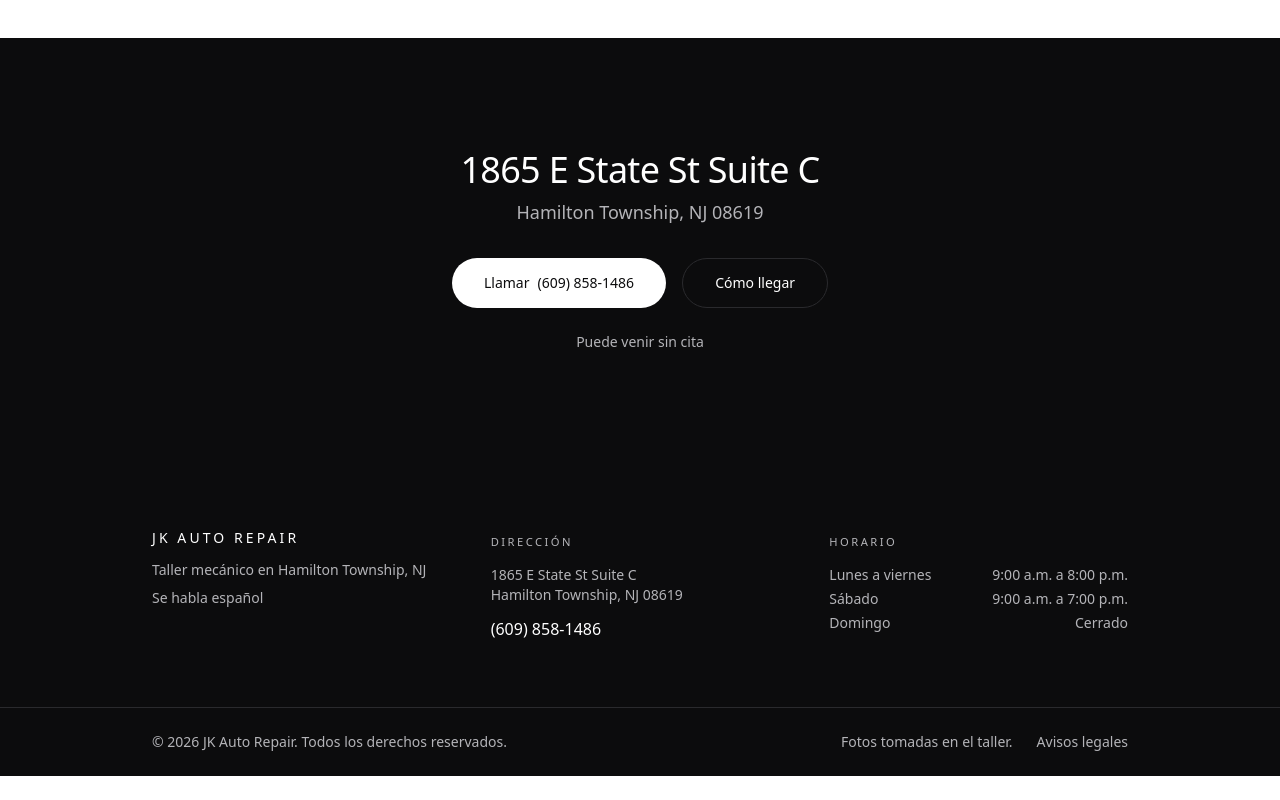
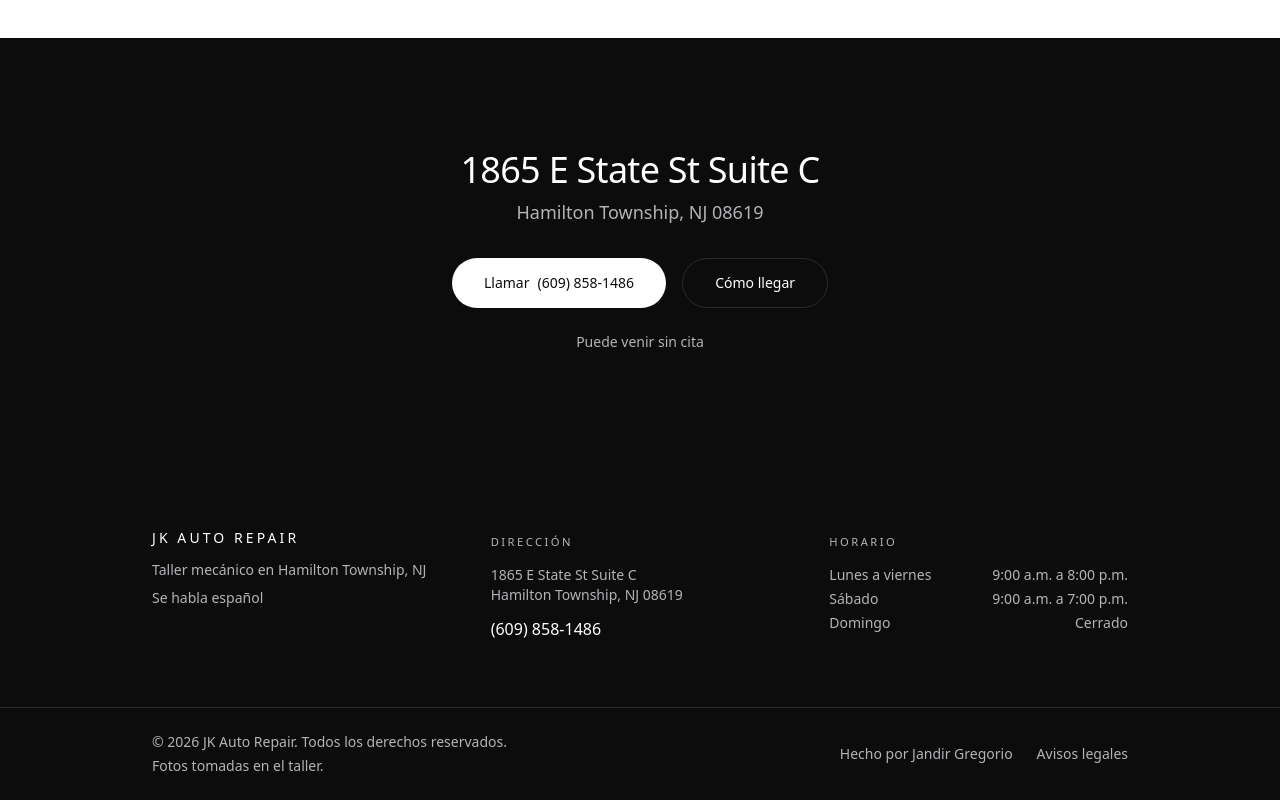
Before and after one commit to JandirGregorio/jk-autorepair, a React (Vite) app: page / in a window 1280 px wide. Shown: the part 4948-5748 px from the top of the page. Before the commit the page ends 5724 px from the top, so only its background shows below. Built offline with nearby package versions, Linux system fonts and the light colour scheme.

Commit message:
feat: credit the site's builder in the footer

```diff
--- a/src/components/Layout.tsx
+++ b/src/components/Layout.tsx
@@ -109,15 +109,18 @@
         </div>
       </div>
 
-      {/* The small print, under a hairline: ownership of the site and its
-          photographs, and the way to the notices that explain both. */}
+      {/* The small print, under a hairline. What the shop owns sits on the
+          left; who built the site and the way to its notices sit on the right. */}
       <div className="border-t border-line-dark">
         <div className="mx-auto flex max-w-5xl flex-col items-center gap-3 px-6 py-6 text-sm text-fog sm:flex-row sm:justify-between">
-          <p className="text-center tabular-nums sm:text-left">
-            {t('footer.copyright', { year: business.copyrightYear })}
-          </p>
-          <div className="flex items-center gap-6">
-            <span className="hidden sm:inline">{t('footer.photoCredit')}</span>
+          <div className="text-center sm:text-left">
+            <p className="tabular-nums">
+              {t('footer.copyright', { year: business.copyrightYear })}
+            </p>
+            <p className="mt-1 hidden sm:block">{t('footer.photoCredit')}</p>
+          </div>
+          <div className="flex flex-wrap items-center justify-center gap-x-6 gap-y-2">
+            <span>{t('footer.builtBy')}</span>
             <Link
               to={pathFor('legal', language)}
               className="no-underline hover:text-canvas"
--- a/src/locales/en.json
+++ b/src/locales/en.json
@@ -225,6 +225,7 @@
   "footer": {
     "tagline": "Auto repair in Hamilton Township, NJ",
     "copyright": "© {{year}} JK Auto Repair. All rights reserved.",
-    "photoCredit": "Photographs taken at the shop."
+    "photoCredit": "Photographs taken at the shop.",
+    "builtBy": "Built by Jandir Gregorio"
   }
 }
--- a/src/locales/es.json
+++ b/src/locales/es.json
@@ -225,6 +225,7 @@
   "footer": {
     "tagline": "Taller mecánico en Hamilton Township, NJ",
     "copyright": "© {{year}} JK Auto Repair. Todos los derechos reservados.",
-    "photoCredit": "Fotos tomadas en el taller."
+    "photoCredit": "Fotos tomadas en el taller.",
+    "builtBy": "Hecho por Jandir Gregorio"
   }
 }
```
